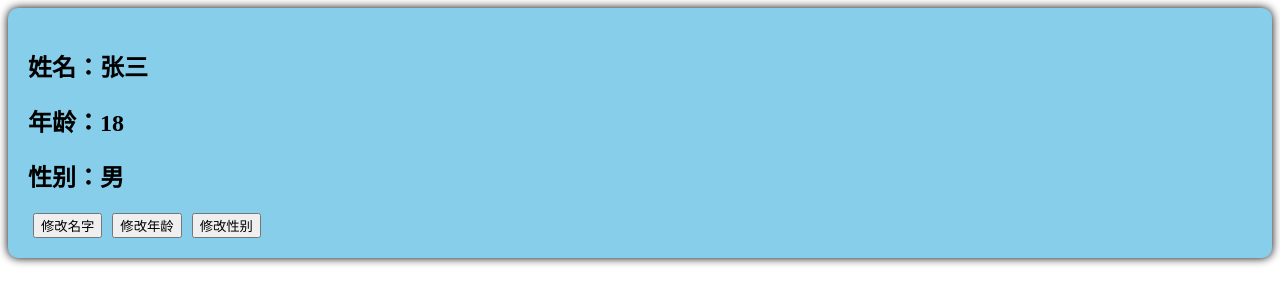
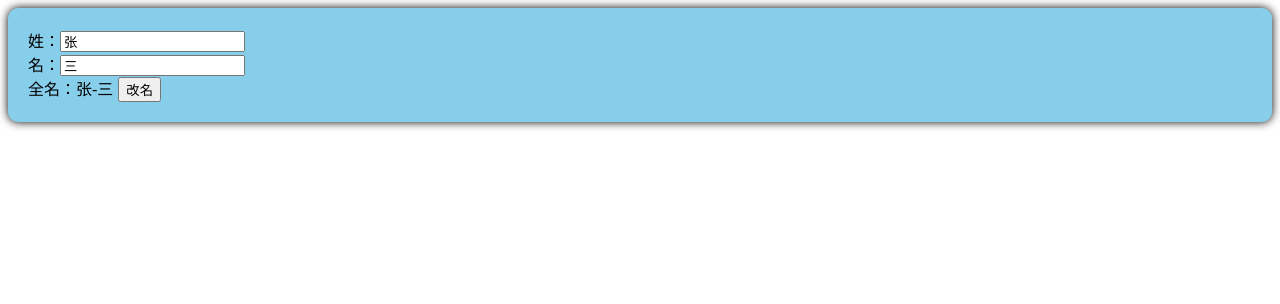
Before and after one commit to Mht-2025/Vue3-test, a Vue app: page / in a window 1280 px wide. Shown: the top 304 px of the page. Built offline with nearby package versions, Linux system fonts and the light colour scheme; the HTML template or start-up script is replaced by a standard one.

Commit message:
computed计算属性方法

```diff
--- a/src/components/PersonInfo.vue
+++ b/src/components/PersonInfo.vue
@@ -1,50 +1,38 @@
 <template>
   <div class="person">
-    <h2>姓名：{{person.name}}</h2>
-    <h2>年龄：{{person.age}}</h2>
-    <h2>性别：{{person.gender}}</h2>
-    <button @click="changeName">修改名字</button>
-    <button @click="changeAge">修改年龄</button>
-    <button @click="changeGender">修改性别</button>
+   姓：<input type="text" v-model="firstName"><br>
+   名：<input type="text" v-model="LastName"><br>
+   <!-- <button @click="getName">姓名</button>{{ AllName }} -->
+    <span>全名：{{ AllName }}</span>
+    <button @click="changeName">改名</button>
   </div>
 </template>
 
 //组合式API
 <script setup lang="ts" name="PersonInfo">
-import { reactive,toRef,toRefs } from 'vue'
-  //数据
-  const person = reactive({
-    name: '张三',
-    age: 18,
-    gender: '男'
-  })
-  // 解构 const {name,age,gender} = person相当于
-  // const name = person.name
-  // const age = person.age
-  // const gender = person.gender
-  // 以上定义的（也就是结构出来的）的name,age,gender均不是响应式的
-  // toRefs方法可以将person对象中的属性转换为响应式的ref对象
-  // const {name,age,gender} = toRefs(person)
-  // 加上toRefs方法后，name,age,gender都是响应式的
-  // 相当于 const name = ref(person.name)
-  // toRef方法可以将person对象中的属性转换为响应式的ref对象
-  // toRef则是取出单个的转换并且的响应式数据，toRefs则将person对象中的所有属性转换为响应式的ref对象
-  const {name,age} = toRefs(person)
-  const gd = toRef(person,'gender')
-  // 方法
-  const changeName = () => {
-    name.value = '李四'
+import { ref ,computed} from 'vue';
+const firstName = ref('张');
+const LastName = ref('三');
+
+ // 计算属性——只读取，不修改
+  /* let fullName = computed(()=>{
+    return firstName.value + '-' + lastName.value
+  }) */
+
+const AllName = computed({
+  get(){
+    return firstName.value +"-"+ LastName.value;
+  },
+  set(val){
+    console.log("有人给名啦",val);
+    //以“-”分割并分别取出
+    firstName.value = val.split('-')[0];
+    LastName.value = val.split('-')[1];
   }
-
-  const changeAge = () => {
-    age.value += 2
+});
+  function changeName(){
+    AllName.value = 'hao-四';
   }
-
-  const changeGender = () => {
-    gd.value = '女'
-  }
-
-
 </script>
 
 <style scoped>
```
